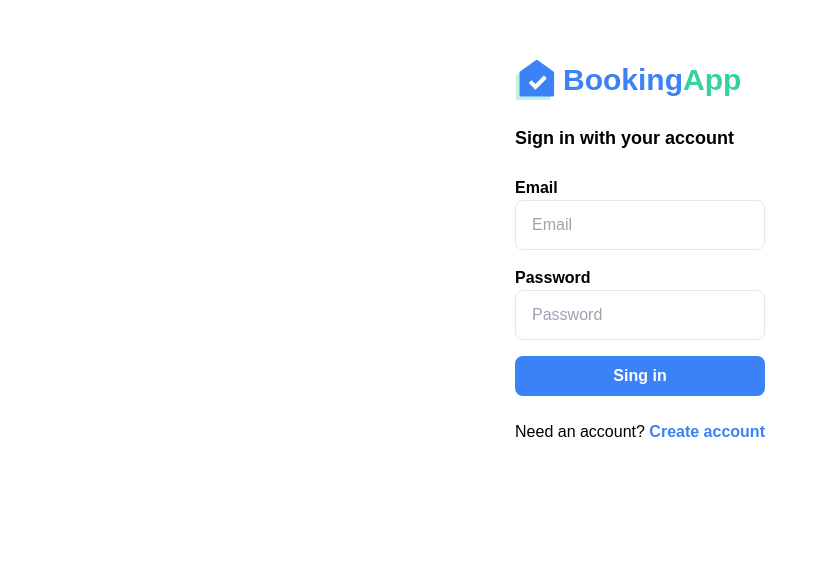
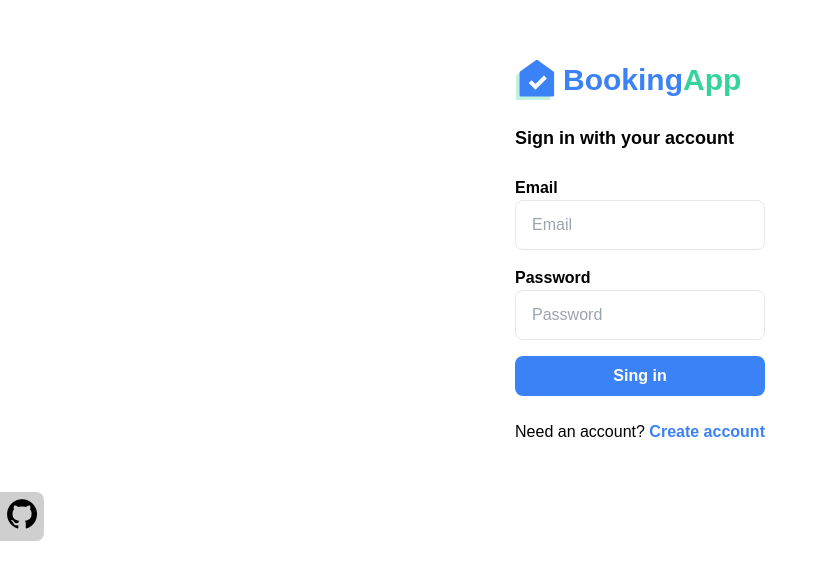
Before and after one commit to AlexHVillalpando/bookingApp, a React (Vite) app: page /login in a window 1280 px wide. Shown: the part 148-728 px from the top of the page, without its empty margins (0-828 px from the left). Built offline with nearby package versions, Linux system fonts and the light colour scheme.

Commit message:
about-button-added

```diff
--- a/index.html
+++ b/index.html
@@ -4,6 +4,7 @@
 <head>
   <meta charset="UTF-8" />
   <link rel="icon" type="image" href="/favicon.png" />
+  <link href='https://unpkg.com/boxicons@2.1.4/css/boxicons.min.css' rel='stylesheet'>
   <meta name="viewport" content="width=device-width, initial-scale=1.0" />
   <title>Booking by Oscar</title>
 </head>
--- a/src/index.css
+++ b/src/index.css
@@ -46,6 +46,10 @@
 
 	.error-validation {
 		@apply text-red-500 text-xs font-semibold;
+	}
+
+	.contact__btn {
+		@apply text-primary w-fit h-fit p-1 fixed top-[80dvh] left-0 rounded-r-lg bg-[#66666650];
 	}
 }
 
--- a/src/layouts/AuthLayouts.jsx
+++ b/src/layouts/AuthLayouts.jsx
@@ -1,5 +1,6 @@
 import { Outlet } from 'react-router';
 import Brand from '../components/Brand';
+import Contact from './Contact';
 
 function AuthLayouts() {
 	return (
@@ -8,6 +9,7 @@ function AuthLayouts() {
 				<Brand />
 			</div>
 			<Outlet />
+			<Contact />
 		</div>
 	);
 }
--- /dev/null
+++ b/src/layouts/Contact.jsx
@@ -0,0 +1,19 @@
+import React from 'react';
+
+function Contact() {
+	return (
+		<>
+			<div className="contact__btn">
+				<a
+					className=""
+					href="https://github.com/AlexHVillalpando/rickmorty"
+					target="_blank"
+				>
+					<i className="bx bxl-github bx-tada-hover bx-md"></i>
+				</a>
+			</div>
+		</>
+	);
+}
+
+export default Contact;
--- a/src/layouts/MainLayout.jsx
+++ b/src/layouts/MainLayout.jsx
@@ -1,11 +1,13 @@
 import { Outlet } from 'react-router';
 import Header from '../components/Header';
+import Contact from './Contact';
 
 function MainLayout() {
 	return (
 		<div className="bg-background">
 			<Header />
 			<Outlet />
+			<Contact />
 		</div>
 	);
 }
```
